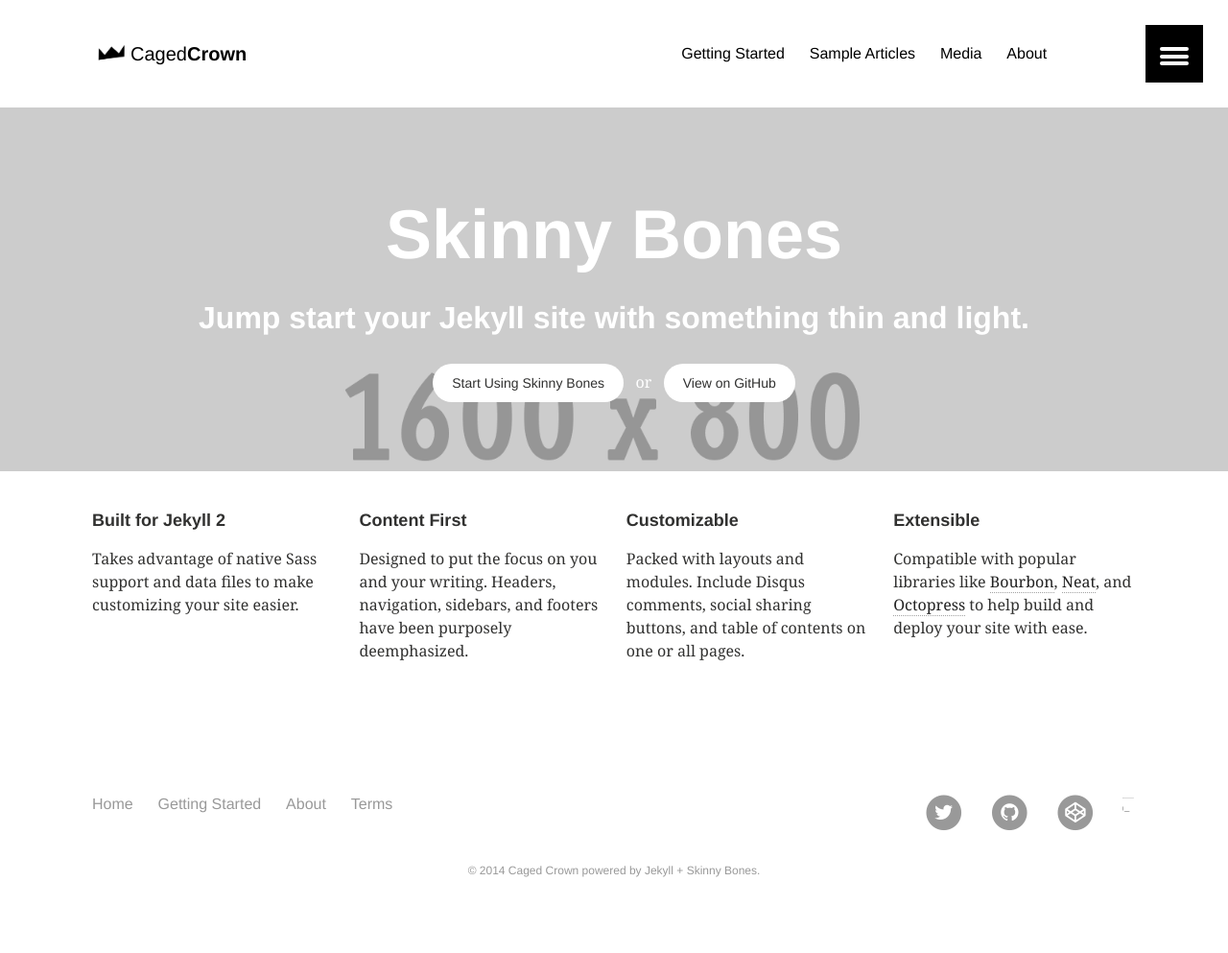
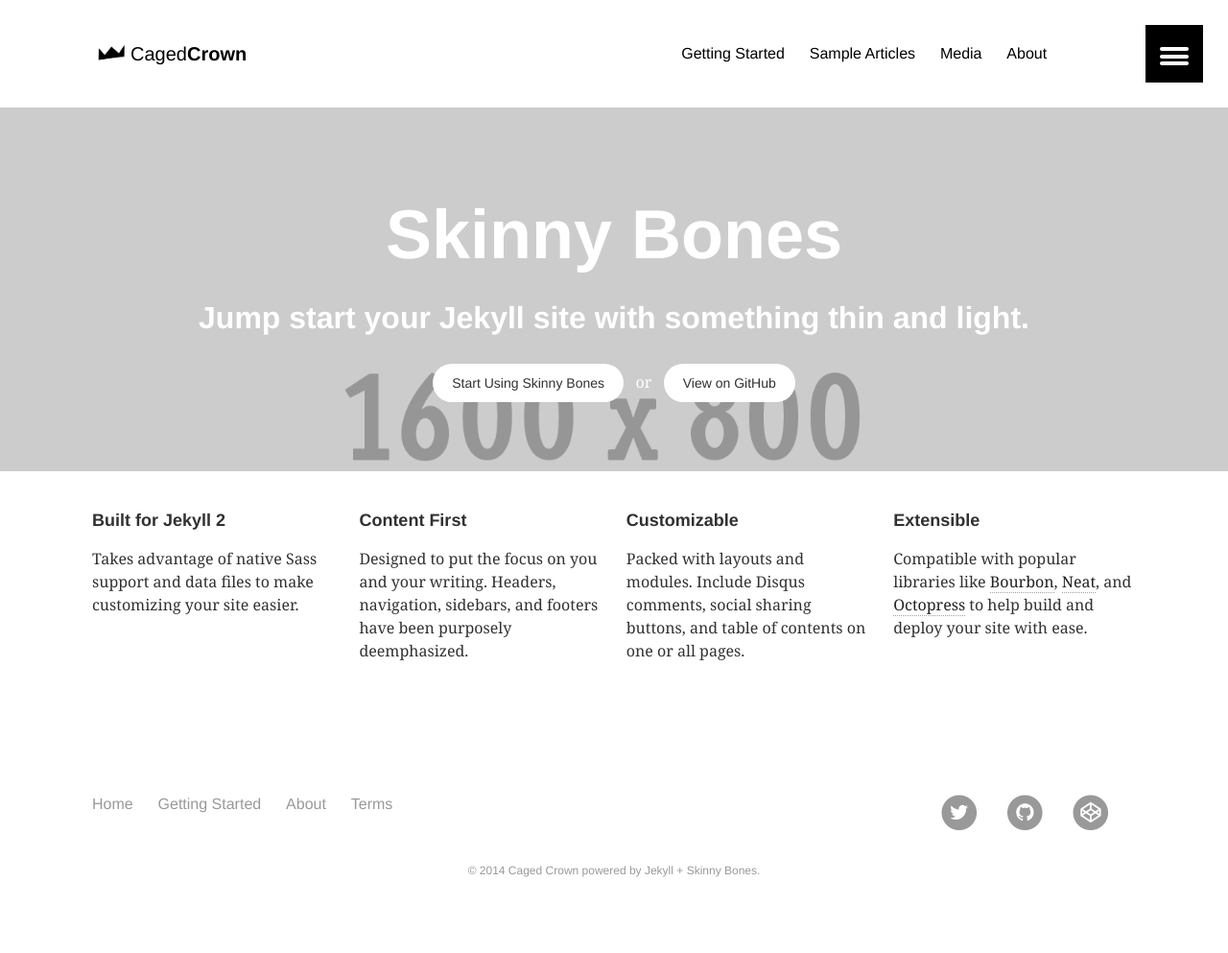
Before and after one commit to cagedcrown/cagedcrown.github.io, a Jekyll site: the page built from index.md, in a window 1280 px wide. Shown: the whole page at 96% size. Built offline with Jekyll 4.4.1, drawn with Linux system fonts in a browser that asks for light colours.

Commit message:
realigning social icons

```diff
--- a/_includes/footer.html
+++ b/_includes/footer.html
@@ -26,7 +26,7 @@
 		</li>
 
 		<li>
-			<a href="mailto:mo@cagedcrown.com"> <span class="envelope fa-envelope fa-lg"> <i class="fa fa-envelope fa-stack-2x fa-inverse"></i> </span> </a>
+			<a href="mailto:mo@cagedcrown.com"> <i class="fa fa-envelope-2x"></i> </a>
 		</li>
 
 
```
